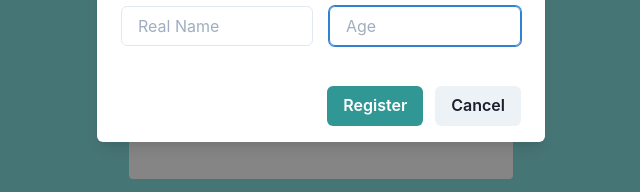
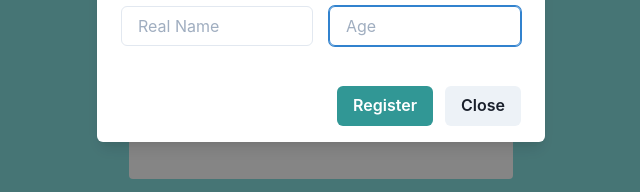
Before and after one commit to nthnua/nuance-chat, a React (Create React App) app: page / in a window 1280 px wide. Both pictures are taken after typing "Sample", "Sample123" into the empty fields and a click on the button "Create account". Shown: the part 509-701 px from the top of the page, without its empty margins (319-959 px from the left). Built offline with nearby package versions, Linux system fonts and the light colour scheme; no server answers.

Commit message:
Signup ✅

```diff
--- a/src/features/auth/login/Login.jsx
+++ b/src/features/auth/login/Login.jsx
@@ -7,10 +7,11 @@ import {
   Input,
   useColorModeValue,
   Text,
-  Heading
+  Heading,
+  useDisclosure
 } from '@chakra-ui/react'
-import { useRef, useState } from 'react'
-import { useDisclosure } from '@chakra-ui/hooks'
+import { useState } from 'react'
+
 import { useDispatch } from 'react-redux'
 import { requestLogin } from '../authSlice'
 import { backendUrl } from '../../../service/config'
@@ -19,7 +20,7 @@ import RegisterModal from './RegisterModal'
 
 export const LoginPage = () => {
   const { isOpen, onOpen, onClose } = useDisclosure()
-  const finalRef = useRef()
+
   // local state
   const [username, setUsername] = useState('')
   const [password, setPassword] = useState('')
@@ -37,7 +38,7 @@ export const LoginPage = () => {
   }
   return (
     <>
-      <RegisterModal isOpen={isOpen} onClose={onClose} finalRef={finalRef} />
+      <RegisterModal onClose={onClose} isOpen={isOpen} />
       <Flex
         w='100vw'
         h='100vh'
@@ -64,7 +65,6 @@ export const LoginPage = () => {
             <FormControl isRequired>
               <FormLabel fontSize={['md', null, 'lg']}>Username</FormLabel>
               <Input
-                ref={finalRef}
                 fontSize={['md', null, 'lg']}
                 type='username'
                 value={username}
--- a/src/features/auth/login/RegisterModal.jsx
+++ b/src/features/auth/login/RegisterModal.jsx
@@ -15,41 +15,45 @@ import {
   GridItem,
   Alert,
   AlertIcon,
-  AlertTitle,
   AlertDescription,
   CloseButton,
-  Heading,
   Text
 } from '@chakra-ui/react'
 import { backendUrl } from '../../../service/config'
 
-function RegisterModal ({ isOpen, onClose, finalRef }) {
+function RegisterModal ({ isOpen, onClose }) {
   const [username, setUsername] = useState('')
   const [password, setPassword] = useState('')
   const [email, setEmail] = useState('')
   const [age, setAge] = useState('')
+  const [btnLoading, setBtnLoading] = useState(false)
   const [realName, setRealName] = useState('')
   const [success, setSuccess] = useState(false)
-  const [error, setError] = useState(null)
+  const [error, setError] = useState({ flag: false })
 
-  const registerUser = async () => {
+  const registerUser = async e => {
+    e.preventDefault()
+    setBtnLoading(true)
+    const body = { username, age, email, realName, password }
+    console.log(body)
     // do your fancy redux shit
     const res = await window.fetch(`${backendUrl}/api/signup`, {
       method: 'POST',
-      body: {
-        username,
-        age,
-        email,
-        realName,
-        password
-      }
+      headers: {
+        'Content-Type': 'application/json'
+      },
+      body: JSON.stringify(body)
     })
     if (res.ok) {
       setSuccess(true)
     } else {
-      console.log(res)
-      setError(res.statusText)
+      const jsonRes = await res.json()
+      setError({
+        flag: true,
+        message: jsonRes.message || 'Soemthing went wrong'
+      })
     }
+    setBtnLoading(false)
   }
 
   const initialRef = useRef()
@@ -58,37 +62,38 @@ function RegisterModal ({ isOpen, onClose, finalRef }) {
       isCentered
       closeOnOverlayClick={false}
       initialFocusRef={initialRef}
-      finalFocusRef={finalRef}
       isOpen={isOpen}
       onClose={onClose}
     >
       <ModalOverlay />
       <ModalContent>
-        <ModalHeader>Create your account</ModalHeader>
+        <form onSubmit={registerUser}>
+          <ModalHeader>
+            {!success ? 'Create your account' : 'Successfully registered!'}
+          </ModalHeader>
           <ModalCloseButton />
           <ModalBody pb={6}>
             {success
               ? (
                 <>
-                <Heading>Successfully registered!</Heading>
-                <Text>
-                  Check your inbox and verify your email to make the most of nuance!
+                  <Text fontSize='xl'>
+                    Check your inbox and verify your email to make the most of
+                    nuance!
                   </Text>
                 </>
                 )
               : (
                 <>
-                {error && (
+                  {error.flag && (
                     <Alert status='error' mb={4}>
                       <AlertIcon />
-                    <AlertTitle mr={2}>Something went wrong!</AlertTitle>
-                    <AlertDescription>{error}</AlertDescription>
                       <CloseButton
-                      onClick={() => setError(false)}
+                        onClick={() => setError({ flag: false })}
                         position='absolute'
                         right='8px'
                         top='8px'
                       />
+                      <AlertDescription>{error.message}</AlertDescription>
                     </Alert>
                   )}
                   <FormControl isRequired>
@@ -109,7 +114,6 @@ function RegisterModal ({ isOpen, onClose, finalRef }) {
                       placeholder='Password'
                     />
                   </FormControl>
-
                   <FormControl isRequired mt={4}>
                     <FormLabel>Email</FormLabel>
                     <Input
@@ -149,12 +153,21 @@ function RegisterModal ({ isOpen, onClose, finalRef }) {
                 )}
           </ModalBody>
 
+          {!success && (
             <ModalFooter>
-          <Button onClick={registerUser} colorScheme='teal' mr={3}>
+              <Button
+                isLoading={btnLoading}
+                loadingText='Registering...'
+                type='submit'
+                colorScheme='teal'
+                mr={3}
+              >
                 Register
               </Button>
-          <Button onClick={onClose}>Cancel</Button>
+              <Button onClick={onClose}>Close</Button>
             </ModalFooter>
+          )}
+        </form>
       </ModalContent>
     </Modal>
   )
```
Lines whose indentation alone changed are shown as unchanged.
